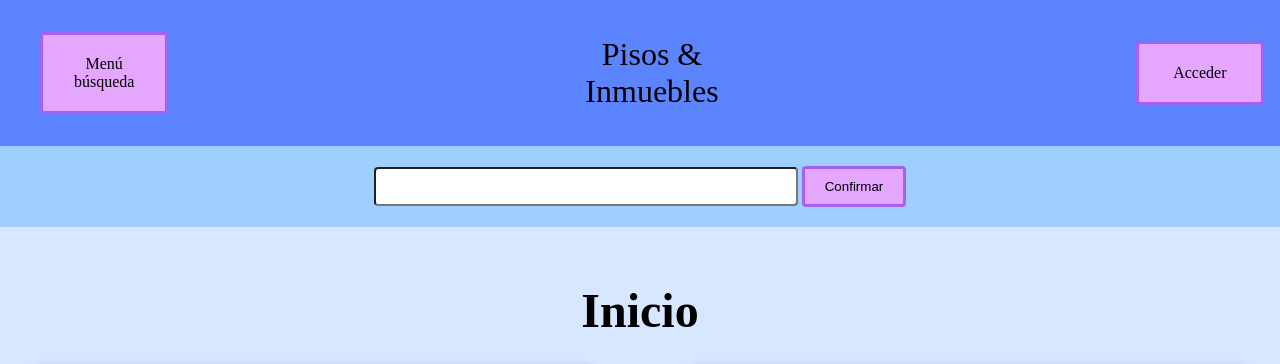
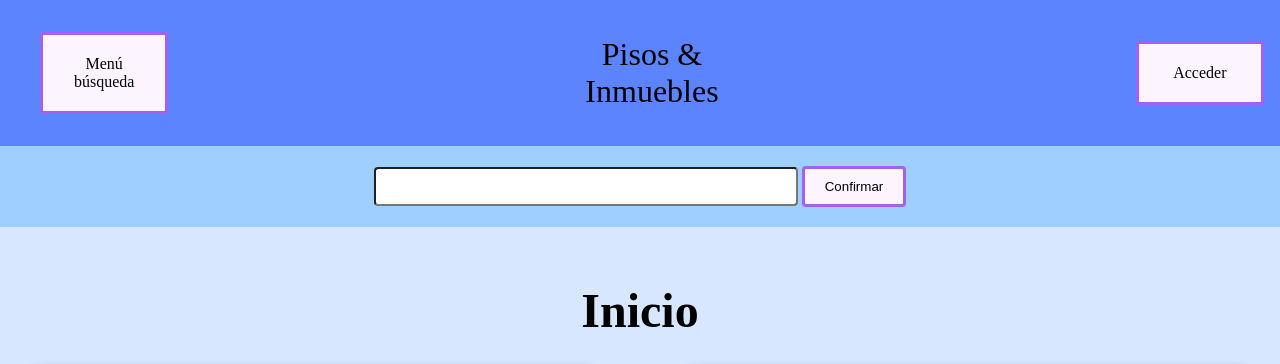
Before and after one commit to TaponDeBotella/pisosInmbueles, a PHP site: page / in a window 1280 px wide. Shown: the top 364 px of the page. Run offline with PHP 8.4, Linux system fonts and the light colour scheme.

Commit message:
colores actualizados

```diff
--- a/css/header_footer.css
+++ b/css/header_footer.css
@@ -1,6 +1,20 @@
+:root {
+    --colorHeader: #5C84FE;
+    --colorFondo: #D7E7FF;
+    --colorBordeBoton: #A461EF;
+    --colorBoton: #fcf5ff;
+    --colorBotonHover: #F1D1FF;
+    --colorNav: #9FCFFF;
+    --colorArticulo: #FFF691;
+    --sombra: #00000050;
+    --colorBordesArticulos: lightgrey;
+    --colorFuente: black;
+}
+
+
 header {
     text-align: center;
-    background-color: #5C84FE;
+    background-color: var(--colorHeader);
     display: flex;
     justify-content: center;
     height: fit-content;
@@ -20,7 +34,7 @@ header {
 
             > a {
                 text-decoration: none;
-                color:#000
+                color: var(--colorFuente);
             }
         }
     }
@@ -28,11 +42,11 @@ header {
 }
 
 #menu {
-    border: 3px solid #A461EF;
+    border: 3px solid var(--colorBordeBoton);
     box-sizing: border-box;
     padding: 20px 30px;
     display: block;
-    background: #E5A6FF;
+    background: var(--colorBoton);
     border-radius: 4px;
     cursor: pointer;
     > p {
@@ -43,16 +57,16 @@ header {
 }
 
 #menu:hover {
-    background: #f1d1ff;
-    border: 3px solid #E5A6FF;
+    background: var(--colorBotonHover);
+    border: 3px solid var(--colorBoton);
 }
 
 #acceder {
-    border: 3px solid #A461EF;
+    border: 3px solid var(--colorBordeBoton);
     box-sizing: border-box;
     padding: 20px 30px;
     display: block;
-    background: #E5A6FF;
+    background: var(--colorBoton);
     border-radius: 4px;
     cursor: pointer;
     > a {
@@ -63,8 +77,8 @@ header {
 }
 
 #acceder:hover {
-    background: #f1d1ff;
-    border: 3px solid #E5A6FF;
+    background: var(--colorBotonHover);
+    border: 3px solid var(--colorBoton);
 }
 
 
@@ -75,9 +89,16 @@ header {
 }
 
 footer {
-    background: #5C84FE;
+    background: var(--colorHeader);
     text-align: center;
     width: 100%;
     padding: 1em 0 1em 0;
     font-weight: 600;
 }
+
+h1 {
+    text-align: center;
+    margin-top: 20px;
+    font-size: 3em;
+    color: var(--colorFuente);
+}
--- a/css/index.css
+++ b/css/index.css
@@ -3,7 +3,7 @@
 }
 
 body {
-    background: #D7E7FF;
+    background: var(--colorFondo);
 }
 
 #sectio_barraNav {
@@ -11,7 +11,7 @@ body {
     justify-content: center;
     align-items: center;
     width: 100%;
-    background: #9FCFFF;
+    background: var(--colorNav);
     padding: 20px 0;
 }
 
@@ -25,22 +25,15 @@ body {
 
 #boton_buscar {
     padding: 10px 20px;
-    border: 3px solid #A461EF;
+    border: 3px solid var(--colorBordeBoton);
     border-radius: 4px;
-    background: #E5A6FF;
+    background: var(--colorBoton);
     cursor: pointer;
 }
 
 #boton_buscar:hover {
-    background: #f1d1ff;
-    border: 3px solid #E5A6FF;
-}
-
-h1 {
-    text-align: center;
-    margin-top: 20px;
-    font-size: 3em;
-    color: black;
+    background: var(--colorBotonHover);
+    border: 3px solid var(--colorBoton);
 }
 
 a:hover {
@@ -59,9 +52,9 @@ a:hover {
 article {
     width: 90%;
     height: auto;
-    border: 1px solid lightgrey;
-    background: #FFF691;
-    box-shadow: 1px 1px 10px #00000050;
+    border: 1px solid var(--colorBordesArticulos);
+    background: var(--colorArticulo);
+    box-shadow: 1px 1px 10px var(--sombra);
     border-radius: 10px;
     margin: 30px;
 }
@@ -76,7 +69,7 @@ article {
 .a_tituloPublicacion {
     display: block;
     text-decoration: none;
-    color: black;
+    color: var(--colorFuente);
     font-size: 1em;
     font-weight: 700;
     margin: 10px;
```
